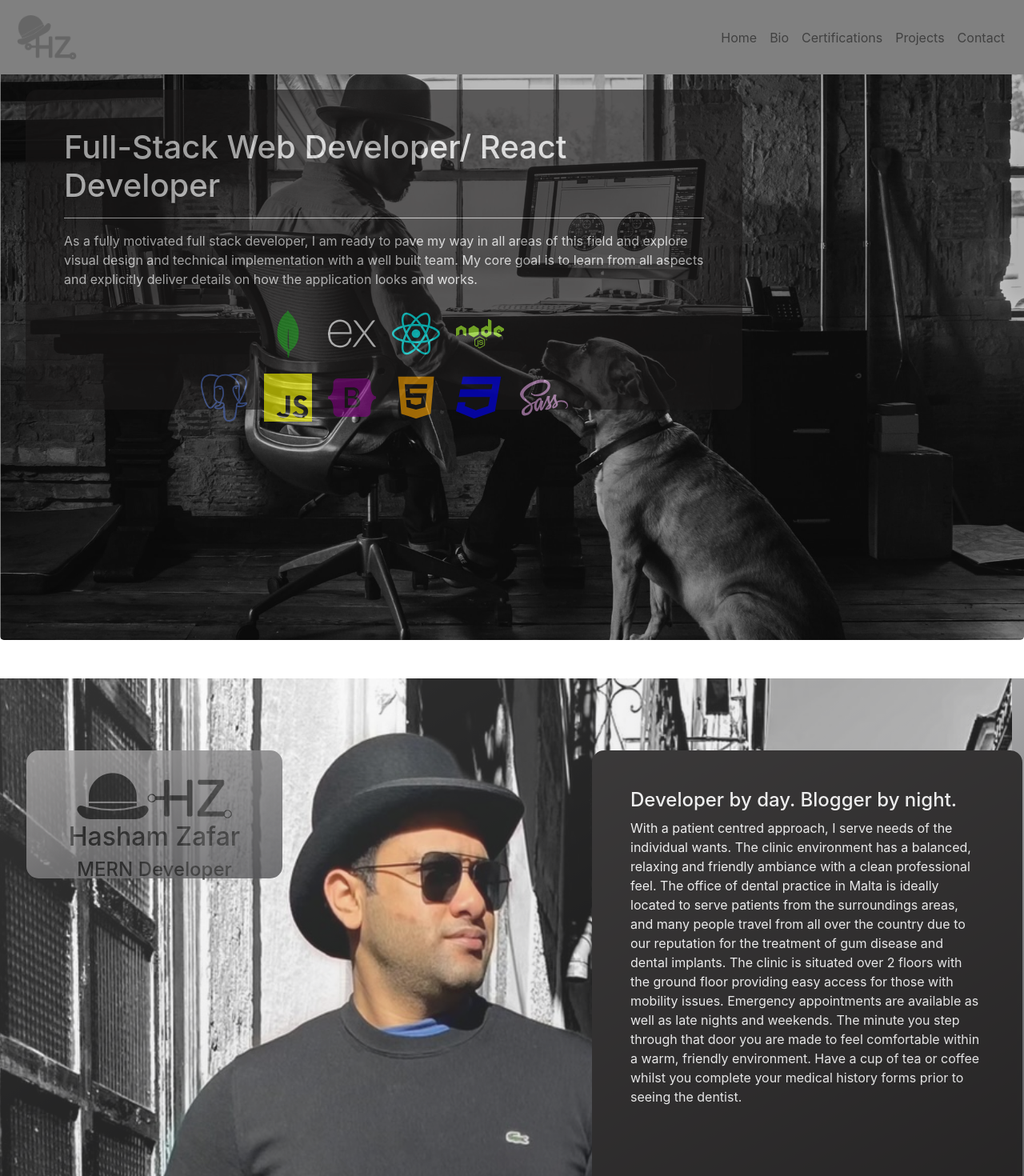
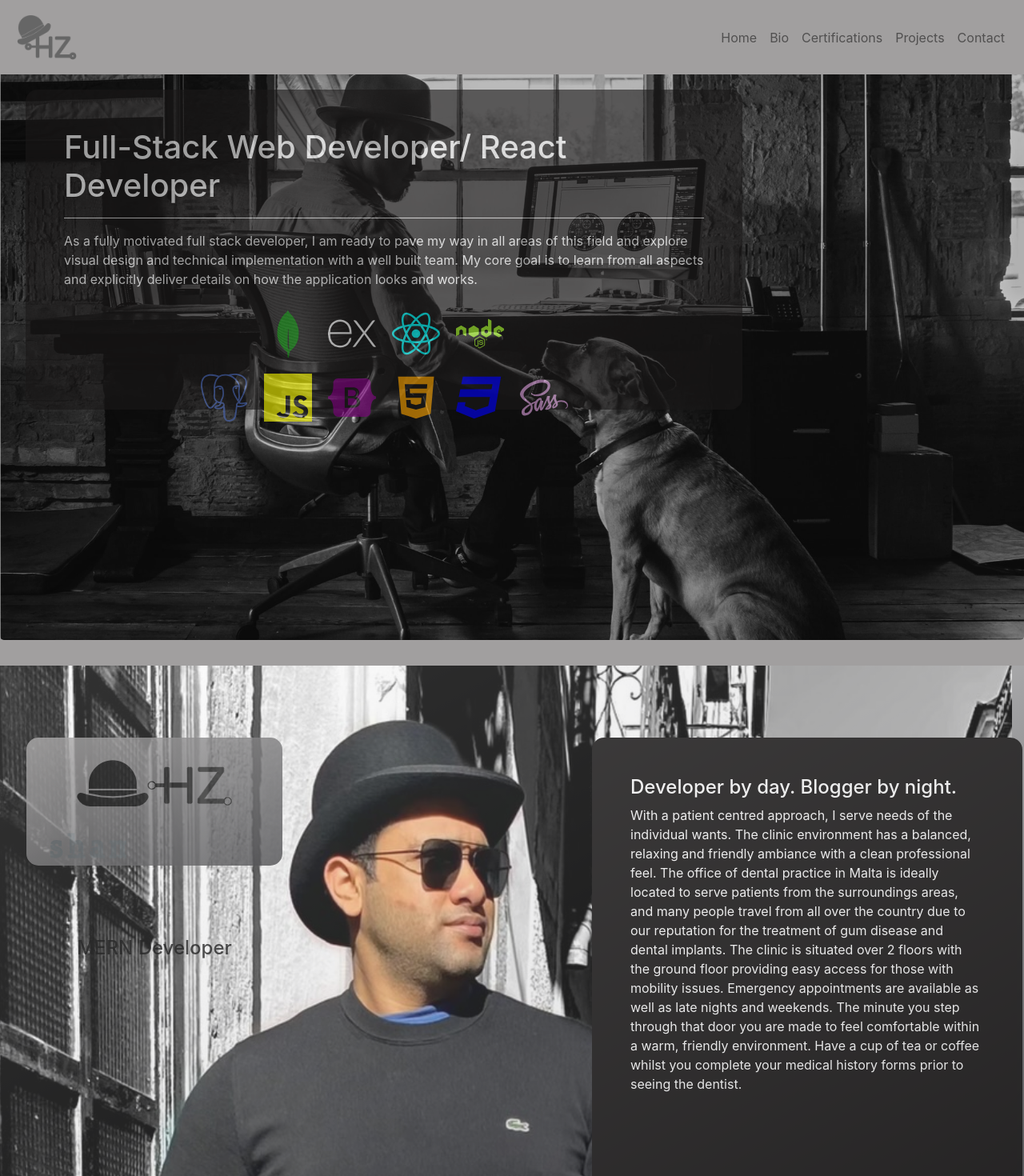
Before and after one commit to hashamzafar/Portfolio, a React (Create React App) app in the folder portfolio/: page / in a window 1280 px wide. Shown: the top 1470 px of the page at 80% size. Built offline with nearby package versions, Linux system fonts and the light colour scheme.

Commit message:
fixed color

```diff
--- a/portfolio/src/App.css
+++ b/portfolio/src/App.css
@@ -1,29 +1,28 @@
-
 html {
   scroll-behavior: smooth;
 }
+body {
+  background-color: rgb(161, 159, 159);
+}
 /* navbar */
 
-.navbar{
-  background-color:gray;
-
+.navbar {
+  background-color: rgb(161, 159, 159);
 }
 
-.navbar.colorChange{
+.navbar.colorChange {
   background-color: black;
 }
-.navbar.colorGreen{
-  background-color:lightgreen;
+.navbar.colorGreen {
+  background-color: lightgreen;
 }
-.active{
+.active {
   text-decoration: underline;
-  color:lightgreen;
-
+  color: lightgreen;
 }
 
-
 /* main */
-.background{
+.background {
   background-image: url("../public/assets/photo.jpg");
   /* background-image: url(""); */
 
@@ -31,101 +30,98 @@ html {
   background-repeat: no-repeat;
   height: 100vh;
   width: 100%;
-
 }
-.bg-text{
+.bg-text {
   background-color: rgb(26, 24, 24);
-  height:50vh;
+  height: 50vh;
   width: 70vw;
   opacity: 0.6;
-  color:white;
+  color: white;
   border-radius: 15px;
-
 }
-hr{
-
+hr {
   background-color: white;
 }
-.icon-react{
-  color:aqua;
+.icon-react {
+  color: aqua;
   font-size: 60px;
-  margin:10px
+  margin: 10px;
 }
-.icon-mongo{
-  color:green;
+.icon-mongo {
+  color: green;
   font-size: 60px;
-  margin:10px
+  margin: 10px;
 }
-.icon-express{
+.icon-express {
   color: white;
   font-size: 60px;
-  margin:10px
+  margin: 10px;
 }
-.icon-node{
-  color:greenyellow;
-  font-size:60px;
-  margin:10px
+.icon-node {
+  color: greenyellow;
+  font-size: 60px;
+  margin: 10px;
 }
-.icon-js{
-  color:yellow;
+.icon-js {
+  color: yellow;
   font-size: 60px;
-  margin:10px
+  margin: 10px;
 }
-.icon-bs{
-  color:purple;
+.icon-bs {
+  color: purple;
   font-size: 60px;
-  margin:10px
+  margin: 10px;
 }
-.icon-html{
-  color:orange;
+.icon-html {
+  color: orange;
   font-size: 60px;
-  margin:10px
+  margin: 10px;
 }
-.icon-css{
-  color:blue;
+.icon-css {
+  color: blue;
   font-size: 60px;
-  margin:10px
+  margin: 10px;
 }
-.icon-sass{
-  color:plum;
+.icon-sass {
+  color: plum;
   font-size: 60px;
-  margin:10px
+  margin: 10px;
 }
-.icon-postg{
-  color:rgb(74, 104, 185);
+.icon-postg {
+  color: rgb(74, 104, 185);
   font-size: 60px;
-  margin:10px
+  margin: 10px;
 }
 /* bio */
-.bio-bg{
+.bio-bg {
   /* background-color: linear-gradient( blue, pink); */
   /* background-image: url("../public/assets/bio-img.jpg"); */
-    background: linear-gradient(150deg, rgba(255,255,255,1) 0%, rgba(70,70,73,1) 100%);
+  background: linear-gradient(
+    150deg,
+    rgba(255, 255, 255, 1) 0%,
+    rgba(70, 70, 73, 1) 100%
+  );
   /* background-size: cover; */
   /* height: 100vh; */
   width: 100vw;
   /* opacity: 0.4; */
   /* position:relative; */
-
-
 }
-.bio-text{
+.bio-text {
   background-color: rgb(26, 24, 24);
-  height:80vh;
+  height: 80vh;
   width: 42vw;
   /* opacity: 0.9; */
-  color:white;
+  color: white;
   border-radius: 15px;
   /* margin-left: 500px; */
-  padding:3em;
+  padding: 3em;
   /* position:absolute ; */
   margin-top: 90px;
   margin-left: 100px;
-
-
 }
 
-.col-bg{
+.col-bg {
   background-image: url("../public/assets/bio-img.jpg");
   background-size: cover;
   opacity: 0.8;
@@ -133,29 +129,70 @@ hr{
   /* margin-top: 8em; */
   height: 100vh;
   width: 100vw;
-
 }
-.info{
-  color:black;
+.info {
+  color: black;
 }
-.bio-intro{
-  background: linear-gradient(150deg, rgb(161, 159, 159) 0%, rgb(53, 53, 56) 100%);
+.bio-intro {
+  background: linear-gradient(
+    150deg,
+    rgb(161, 159, 159) 0%,
+    rgb(53, 53, 56) 100%
+  );
   /* background-size: cover; */
   height: 20vh;
   width: 10px;
-    padding:25px;
+  padding: 25px;
   margin-left: 15px;
-    margin-top:90px;
+  margin-top: 90px;
   border-radius: 15px;
   opacity: 0.8;
-
+}
+.patterns {
+  height: 20vh;
 }
 
+svg text {
+  font-family: "Cormorant Garamond", Serif;
+  /* font-family: Lora; */
+  letter-spacing: 7px;
+  stroke: #5d6468;
+  font-size: 10vh;
+  font-weight: 500;
+  stroke-width: 3;
+  /* font-size: 15vw; */
+  animation: textAnimate 5s infinite alternate;
+}
+@media screen and (max-width: 1366px) {
+  svg text {
+    font-size: 40px;
+    font-weight: 300;
+  }
+}
+@media screen and (min-width: 1300px) {
+  svg text {
+    font-size: 80px;
+    font-weight: 400;
+  }
+}
 
+@keyframes textAnimate {
+  0% {
+    stroke-dasharray: 0 50%;
+    stroke-dashoffset: 20%;
+    /* fill: hsl(189, 68%, 75%); */
+    fill: #333;
+  }
 
+  100% {
+    stroke-dasharray: 50% 0;
+    stroke-dashoffstet: -20%;
+    fill: hsla(189, 68%, 75%, 0%);
+  }
+}
 /* Carosel */
 
-.img{
+.img {
   border-radius: 15px;
   height: 70vh;
   margin-top: 5vh;
@@ -164,10 +201,10 @@ margin-top: 5vh;
   background-color: lightgreen;
   width: 100vw;
 } */
-.card-col{
+.card-col {
   /* height: 54vh; */
   border-radius: 15px;
   background-color: black;
-  color:white;
+  color: white;
   /* margin-left: 15px; */
 }
--- a/portfolio/src/Component/Bio/Bio.jsx
+++ b/portfolio/src/Component/Bio/Bio.jsx
@@ -3,22 +3,44 @@ import { Row, Col } from "react-bootstrap";
 const Bio = () => {
   return (
     <>
-      <div className="bio-bg mt-5 " id="bio">
+      <div className="bio-bg  " id="bio">
         <Row className="col-bg ">
           {/* <Col/> */}
-          <Col style={{ width: "80vw" }} md={3}className="ml-5 bio-intro" >
-
-              {/* <h3 className="info">Home/About</h3> */}
-              <div className="justify-content-center d-flex">
-              <img src="../assets/hz-logo.png" alt=" HZ" /></div>
-              <h2 className="info justify-content-center d-flex">Hasham Zafar</h2>
-              <h4 className="info justify-content-center d-flex">MERN Developer</h4>
-
+          <Col style={{ width: "80vw" }} md={3} className="ml-5 bio-intro">
+            {/* <h3 className="info">Home/About</h3> */}
+            <div className="justify-content-center d-flex">
+              <img src="../assets/hz-logo.png" alt=" HZ" />
+            </div>
+            {/* <h2 className="info justify-content-center d-flex"> */}
+            <div className="patterns">
+              <svg width="100" height="100">
+                <defs>
+                  <pattern
+                    id="polka-dots"
+                    x="0"
+                    y="0"
+                    width="100"
+                    height="100"
+                    patternUnits="userSpaceOnUse"
+                  >
+                    <circle fill="#be9ddf" cx="25" cy="25" r="3"></circle>
+                  </pattern>
+                </defs>
+                <text x="100%" y="60%" text-anchor="middle">
+                  Hasham Zafar
+                </text>
+              </svg>
+            </div>
+            {/* Hasham Zafar */}
+            {/* </h2> */}
+            <h4 className="info justify-content-center d-flex">
+              MERN Developer
+            </h4>
           </Col>
-         <Col/>
+          <Col />
 
           <Col md={6}>
-            <div className="bio-text " >
+            <div className="bio-text ">
               <h4>Developer by day. Blogger by night.</h4>
               <p className="">
                 With a patient centred approach, I serve needs of the individual
--- a/portfolio/src/Component/Main/Main.jsx
+++ b/portfolio/src/Component/Main/Main.jsx
@@ -1,10 +1,16 @@
-import {Jumbotron} from "react-bootstrap"
+import { Jumbotron } from "react-bootstrap";
 // import Jumbotron from 'react-bootstrap/Jumbotron'
 // import "./main.css"
-import {FaReact, FaNode, FaHtml5, FaSass, FaCss3} from "react-icons/fa"
-import {SiMongodb, SiExpress, SiPostgresql, SiJavascript,SiBootstrap } from "react-icons/si"
-const Main =()=>{
-    return(
+import { FaReact, FaNode, FaHtml5, FaSass, FaCss3 } from "react-icons/fa";
+import {
+  SiMongodb,
+  SiExpress,
+  SiPostgresql,
+  SiJavascript,
+  SiBootstrap,
+} from "react-icons/si";
+const Main = () => {
+  return (
     <>
       {/* <img src="../../assets/photo.jpg" alt="" /> */}
       <Jumbotron className="background" id="jumbo">
@@ -12,27 +18,29 @@ const Main =()=>{
           <h1 className="">Full-Stack Web Developer/ React Developer</h1>
           <hr />
           <p>
-        As a fully motivated full stack developer, I am ready to pave my way in all areas of this field and explore visual design and technical implementation with a well built team. My core goal is to learn from all aspects
-        and explicitly deliver  details on how the application looks and works.         </p>
+            As a fully motivated full stack developer, I am ready to pave my way
+            in all areas of this field and explore visual design and technical
+            implementation with a well built team. My core goal is to learn from
+            all aspects and explicitly deliver details on how the application
+            looks and works.{" "}
+          </p>
           <div className="justify-content-center d-flex">
-
-         <SiMongodb className="icon-mongo"/>
-         <SiExpress className="icon-express"/>
-         <FaReact className="icon-react"/>
-         <FaNode className="icon-node"/>
+            <SiMongodb className="icon-mongo" />
+            <SiExpress className="icon-express" />
+            <FaReact className="icon-react" />
+            <FaNode className="icon-node" />
           </div>
           <div className="justify-content-center d-flex">
-         <SiPostgresql className="icon-postg"/>
-         <SiJavascript className="icon-js"/>
-         <SiBootstrap className="icon-bs"/>
-         <FaHtml5 className="icon-html"/>
-         <FaCss3 className="icon-css"/>
-         <FaSass className="icon-sass"/>
+            <SiPostgresql className="icon-postg" />
+            <SiJavascript className="icon-js" />
+            <SiBootstrap className="icon-bs" />
+            <FaHtml5 className="icon-html" />
+            <FaCss3 className="icon-css" />
+            <FaSass className="icon-sass" />
           </div>
         </div>
-
       </Jumbotron>
     </>
-    )
-}
-export default Main
+  );
+};
+export default Main;
--- a/portfolio/src/Component/Navbar/NavBar.jsx
+++ b/portfolio/src/Component/Navbar/NavBar.jsx
@@ -13,17 +13,16 @@ const NavBar = () => {
     // } else {
     //   setColorGreen(true) && setColorBlack(false) && setColorWhite(false);
     // }
-     if(window.scrollY >= 751){
-       setColorWhite(true)
+    if (window.scrollY >= 751) {
+      setColorWhite(true);
       //  }else if(window.scrollY >= 100){
       //    setColorGreen(true);
       //  }else if(window.scrollY >= 10){
       //   setColorGreen(true);
-     }else{
+    } else {
       setColorWhite(false);
     }
   };
-
 
   // useEffect(() => {
 
@@ -38,9 +37,9 @@ const NavBar = () => {
         // `navbar fixed-top color${col}`
         colorWhite
           ? "navbar colorChange fixed-top navbar-dark"
-          // : colorGreen
+          : // : colorGreen
             // ? "navbar fixed-top colorGreen"
-          : "navbar fixed-top "
+            "navbar fixed-top "
       }
     >
       <Navbar.Brand href="#home">
```
Also changed, not shown: portfolio/src/Component/Certifications/Certifications.jsx (indentation only). Lines whose indentation alone changed are shown as unchanged.
